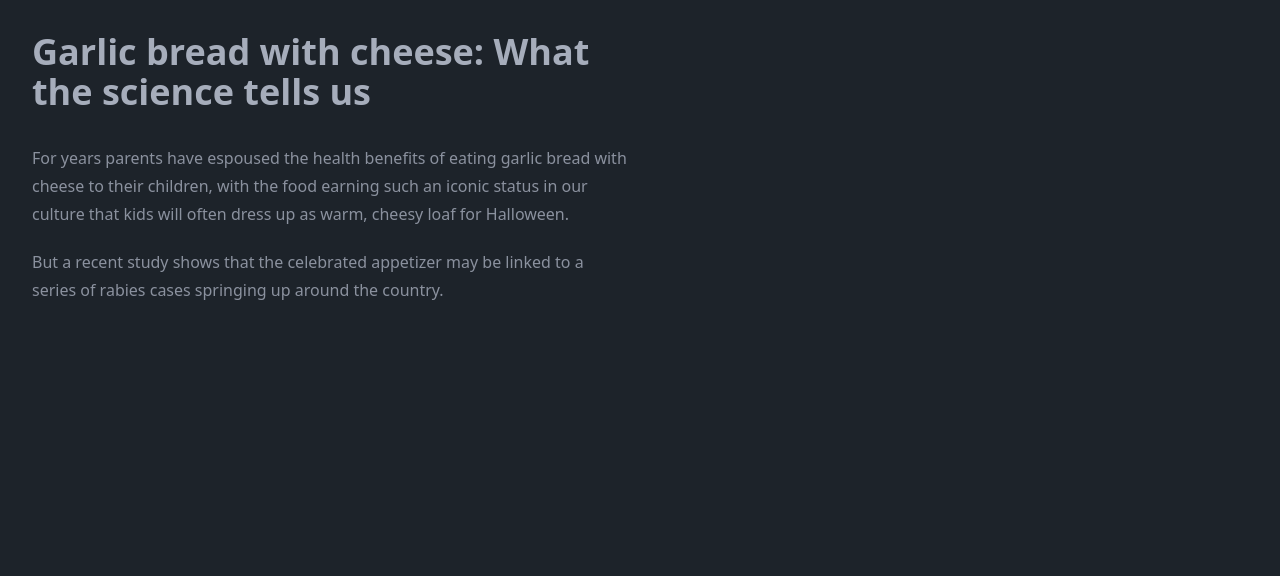
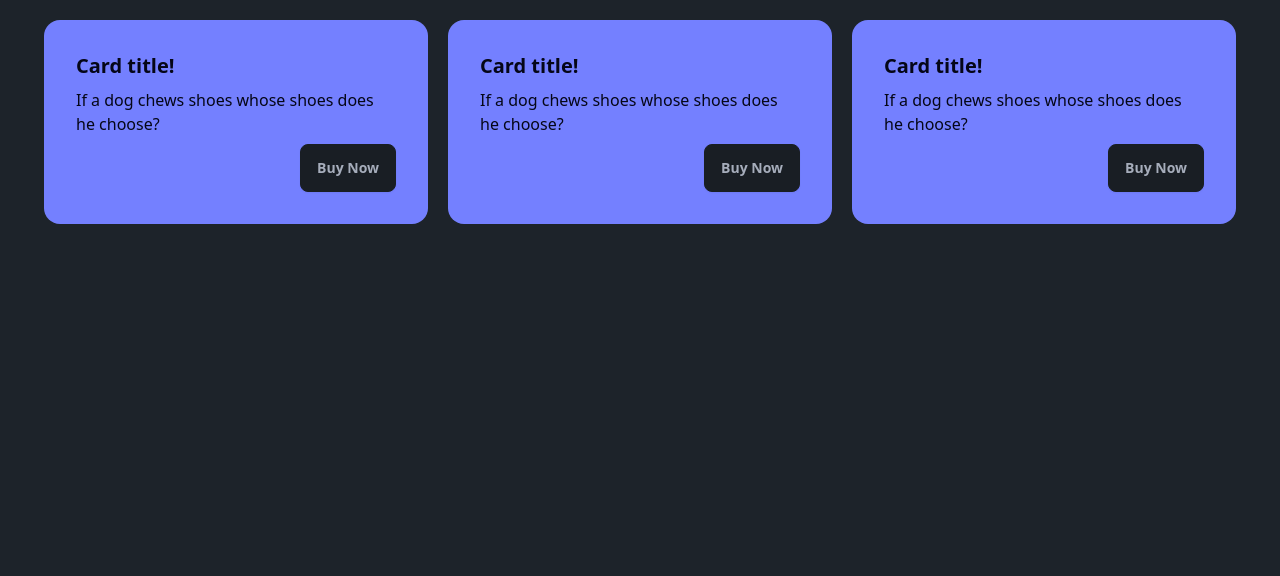
Before and after one commit to alogieishara/final-project, a Flask app: page / in a window 1280 px wide. Shown: the part 68-644 px from the top of the page. Run offline with Flask 3, Linux system fonts and the light colour scheme; a user stored in the database is signed in; some libraries are stand-ins or nearby versions.

Commit message:
figuring out flexbox and cards in index.html

```diff
--- a/static/dist/css/output.css
+++ b/static/dist/css/output.css
@@ -1412,6 +1412,76 @@ html {
   content: var(--tw-content);
 }
 
+.card {
+  position: relative;
+  display: flex;
+  flex-direction: column;
+  border-radius: var(--rounded-box, 1rem);
+}
+
+.card:focus {
+  outline: 2px solid transparent;
+  outline-offset: 2px;
+}
+
+.card-body {
+  display: flex;
+  flex: 1 1 auto;
+  flex-direction: column;
+  padding: var(--padding-card, 2rem);
+  gap: 0.5rem;
+}
+
+.card-body :where(p) {
+  flex-grow: 1;
+}
+
+.card-actions {
+  display: flex;
+  flex-wrap: wrap;
+  align-items: flex-start;
+  gap: 0.5rem;
+}
+
+.card figure {
+  display: flex;
+  align-items: center;
+  justify-content: center;
+}
+
+.card.image-full {
+  display: grid;
+}
+
+.card.image-full:before {
+  position: relative;
+  content: "";
+  z-index: 10;
+  border-radius: var(--rounded-box, 1rem);
+  --tw-bg-opacity: 1;
+  background-color: var(--fallback-n,oklch(var(--n)/var(--tw-bg-opacity)));
+  opacity: 0.75;
+}
+
+.card.image-full:before,
+    .card.image-full > * {
+  grid-column-start: 1;
+  grid-row-start: 1;
+}
+
+.card.image-full > figure img {
+  height: 100%;
+  -o-object-fit: cover;
+     object-fit: cover;
+}
+
+.card.image-full > .card-body {
+  position: relative;
+  z-index: 20;
+  --tw-text-opacity: 1;
+  color: var(--fallback-nc,oklch(var(--nc)/var(--tw-text-opacity)));
+}
+
 .dropdown {
   position: relative;
   display: inline-block;
@@ -1979,6 +2099,53 @@ html {
   100% {
     transform: scale(1);
   }
+}
+
+.card :where(figure:first-child) {
+  overflow: hidden;
+  border-start-start-radius: inherit;
+  border-start-end-radius: inherit;
+  border-end-start-radius: unset;
+  border-end-end-radius: unset;
+}
+
+.card :where(figure:last-child) {
+  overflow: hidden;
+  border-start-start-radius: unset;
+  border-start-end-radius: unset;
+  border-end-start-radius: inherit;
+  border-end-end-radius: inherit;
+}
+
+.card:focus-visible {
+  outline: 2px solid currentColor;
+  outline-offset: 2px;
+}
+
+.card.bordered {
+  border-width: 1px;
+  --tw-border-opacity: 1;
+  border-color: var(--fallback-b2,oklch(var(--b2)/var(--tw-border-opacity)));
+}
+
+.card.compact .card-body {
+  padding: 1rem;
+  font-size: 0.875rem;
+  line-height: 1.25rem;
+}
+
+.card-title {
+  display: flex;
+  align-items: center;
+  gap: 0.5rem;
+  font-size: 1.25rem;
+  line-height: 1.75rem;
+  font-weight: 600;
+}
+
+.card.image-full :where(figure) {
+  overflow: hidden;
+  border-radius: inherit;
 }
 
 @keyframes checkmark {
@@ -2481,6 +2702,14 @@ html {
   width: 1.5rem;
 }
 
+.w-96 {
+  width: 24rem;
+}
+
+.flex-auto {
+  flex: 1 1 auto;
+}
+
 .shrink-0 {
   flex-shrink: 0;
 }
@@ -2497,6 +2738,10 @@ html {
   align-items: center;
 }
 
+.justify-end {
+  justify-content: flex-end;
+}
+
 .justify-center {
   justify-content: center;
 }
@@ -2511,6 +2756,20 @@ html {
 
 .gap-3 {
   gap: 0.75rem;
+}
+
+.gap-4 {
+  gap: 1rem;
+}
+
+.gap-5 {
+  gap: 1.25rem;
+}
+
+.space-x-4 > :not([hidden]) ~ :not([hidden]) {
+  --tw-space-x-reverse: 0;
+  margin-right: calc(1rem * var(--tw-space-x-reverse));
+  margin-left: calc(1rem * calc(1 - var(--tw-space-x-reverse)));
 }
 
 .rounded-box {
@@ -2531,6 +2790,11 @@ html {
   background-color: var(--fallback-b3,oklch(var(--b3)/var(--tw-bg-opacity)));
 }
 
+.bg-primary {
+  --tw-bg-opacity: 1;
+  background-color: var(--fallback-p,oklch(var(--p)/var(--tw-bg-opacity)));
+}
+
 .stroke-current {
   stroke: currentColor;
 }
@@ -2564,9 +2828,29 @@ html {
   line-height: 1.75rem;
 }
 
+.text-xl {
+  font-size: 1.25rem;
+  line-height: 1.75rem;
+}
+
+.text-5xl {
+  font-size: 3rem;
+  line-height: 1;
+}
+
+.text-4xl {
+  font-size: 2.25rem;
+  line-height: 2.5rem;
+}
+
 .text-base-content {
   --tw-text-opacity: 1;
   color: var(--fallback-bc,oklch(var(--bc)/var(--tw-text-opacity)));
+}
+
+.text-primary-content {
+  --tw-text-opacity: 1;
+  color: var(--fallback-pc,oklch(var(--pc)/var(--tw-text-opacity)));
 }
 
 .opacity-70 {
@@ -2606,8 +2890,37 @@ html {
     --tw-shadow-colored: 0 20px 25px -5px var(--tw-shadow-color), 0 8px 10px -6px var(--tw-shadow-color);
     box-shadow: var(--tw-ring-offset-shadow, 0 0 #0000), var(--tw-ring-shadow, 0 0 #0000), var(--tw-shadow);
   }
-
+}
+
+@media (min-width: 1024px) {
+  .lg\:stats-horizontal {
+    grid-auto-flow: column;
+  }
+
+  .lg\:stats-horizontal > :not([hidden]) ~ :not([hidden]) {
+    --tw-divide-x-reverse: 0;
+    border-right-width: calc(1px * var(--tw-divide-x-reverse));
+    border-left-width: calc(1px * calc(1 - var(--tw-divide-x-reverse)));
+    --tw-divide-y-reverse: 0;
+    border-top-width: calc(0px * calc(1 - var(--tw-divide-y-reverse)));
+    border-bottom-width: calc(0px * var(--tw-divide-y-reverse));
+  }
+
+  .lg\:stats-horizontal {
+    overflow-x: auto;
+  }
+
+  .lg\:stats-horizontal:where([dir="rtl"], [dir="rtl"] *) {
+    --tw-divide-x-reverse: 1;
+  }
+}
+
+@media (min-width: 640px) {
   .sm\:hidden {
     display: none;
   }
-}
+
+  .sm\:flex-row {
+    flex-direction: row;
+  }
+}
--- a/templates/index.html
+++ b/templates/index.html
@@ -4,20 +4,34 @@
     Index
 {% endblock %}
 {% block main %}
-    <div class="p-8">
-        <article class="prose">
-            <h1>Garlic bread with cheese: What the science tells us</h1>
-            <p>
-            For years parents have espoused the health benefits of eating garlic bread with cheese to their
-            children, with the food earning such an iconic status in our culture that kids will often dress
-            up as warm, cheesy loaf for Halloween.
-            </p>
-            <p>
-            But a recent study shows that the celebrated appetizer may be linked to a series of rabies cases
-            springing up around the country.
-            </p>
-            <!-- ... -->
-        </article>
+    <div class="flex flex-col sm:flex-row justify-center items-center gap-5 p-5">
+        <div class="card bg-primary text-primary-content w-96">
+            <div class="card-body">
+                <h2 class="card-title">Card title!</h2>
+                <p>If a dog chews shoes whose shoes does he choose?</p>
+                <div class="card-actions justify-end">
+                <button class="btn">Buy Now</button>
+                </div>
+            </div>
+        </div>
+        <div class="card bg-primary text-primary-content w-96">
+            <div class="card-body">
+                <h2 class="card-title">Card title!</h2>
+                <p>If a dog chews shoes whose shoes does he choose?</p>
+                <div class="card-actions justify-end">
+                <button class="btn">Buy Now</button>
+                </div>
+            </div>
+        </div>
+        <div class="card bg-primary text-primary-content w-96">
+            <div class="card-body">
+                <h2 class="card-title">Card title!</h2>
+                <p>If a dog chews shoes whose shoes does he choose?</p>
+                <div class="card-actions justify-end">
+                <button class="btn">Buy Now</button>
+                </div>
+            </div>
+        </div>
     </div>
 {% endblock %}
 {% block content %}
```
Also changed, not shown: other parts of static/dist/css/output.css (+116 -0 lines).
